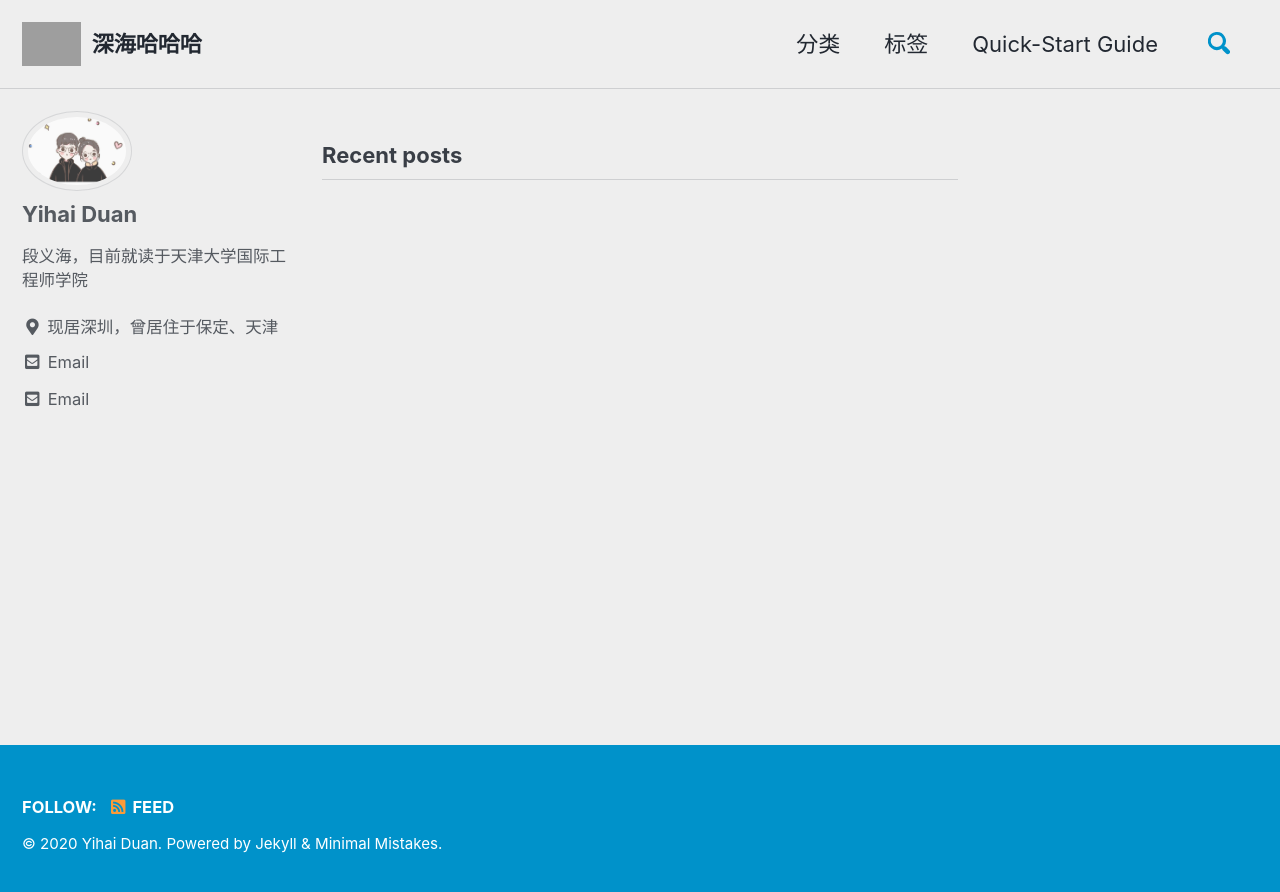
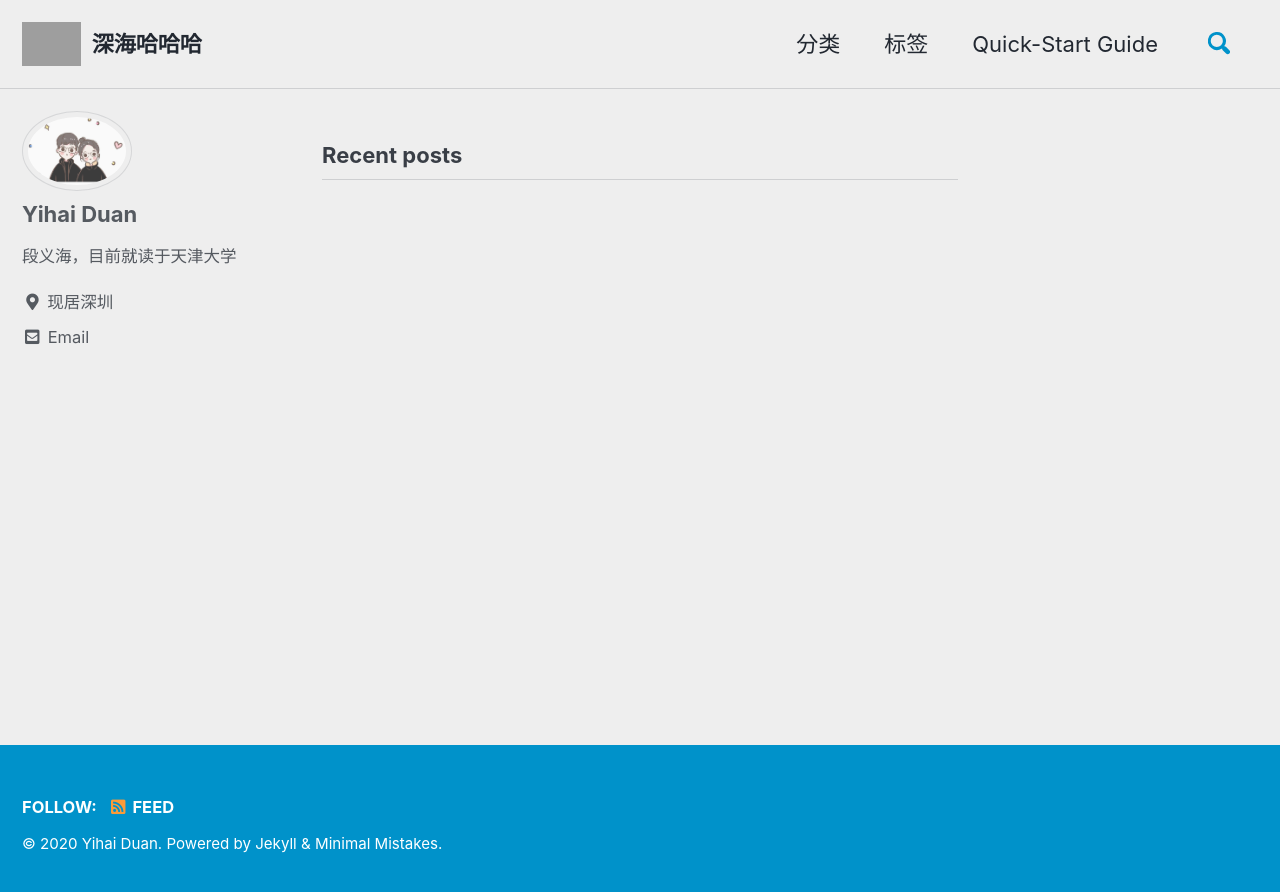
Before and after one commit to YihaiDuan/YihaiDuan.github.io, a Jekyll site: the page built from index.html, in a window 1280 px wide. Shown: the top 892 px of the page. Built offline with Jekyll 4.4.1, drawn with Linux system fonts in a browser that asks for light colours; cached includes are drawn as plain includes; the list of posts is cut into pages by our own code; grey boxes are pictures that could not be loaded.

Commit message:
update theme

```diff
--- a/_config.yml
+++ b/_config.yml
@@ -95,13 +95,13 @@ analytics:
 author:
   name             : "Yihai Duan"
   avatar           : "/assets/img/digit.jpg"# path of avatar image, e.g. "/assets/images/bio-photo.jpg"
-  bio              : "段义海，目前就读于天津大学国际工程师学院"
-  location         : "现居深圳，曾居住于保定、天津"
-  email            :  duanyihai@tju.edu.cn
+  bio              : "段义海，目前就读于天津大学"
+  location         : "现居深圳"
+  email            : "duanyihai@tju.edu.cn"
   links:
     - label: "Email"
       icon: "fas fa-fw fa-envelope-square"
-      url: "mailto:duanyihai@tju.edu.com"
+      # url: "mailto:duanyihai@tju.edu.com"
     - label: "Website"
       icon: "fas fa-fw fa-link"
       # url: "https://your-website.com"
```
